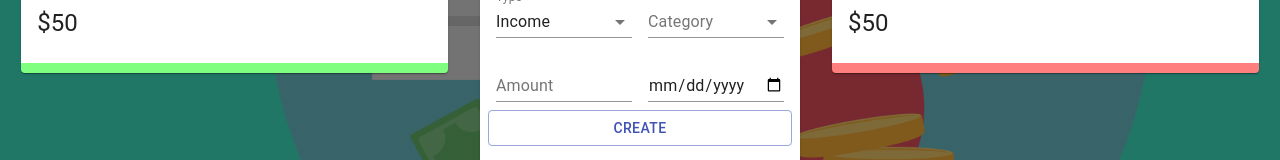
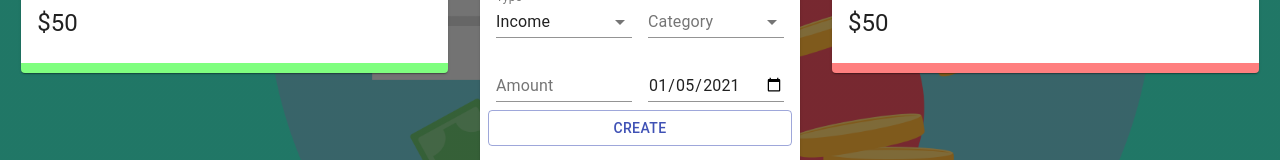
Before and after one commit to ZakiRangwala/Expense_Tracker, a React (Create React App) app: page / in a window 1280 px wide. Shown: the part 400-560 px from the top of the page. Built offline with nearby package versions, Linux system fonts and the light colour scheme.

Commit message:
display date

```diff
--- a/src/components/Main/Form/Form.jsx
+++ b/src/components/Main/Form/Form.jsx
@@ -12,6 +12,7 @@ import {
   MenuItem,
 } from "@material-ui/core";
 import useStyles from "./styles";
+import formatDate from "../../../utils/formatDate";
 import {
   incomeCategories,
   expenseCategories,
@@ -21,7 +22,7 @@ const initialState = {
   amount: "",
   category: "",
   type: "Income",
-  date: new Date(),
+  date: formatDate(new Date()),
 };
 
 const Form = () => {
@@ -70,7 +71,9 @@ const Form = () => {
               setFormData({ ...formData, category: e.target.value })
             }
           >
-            {selectedCategories.map((c) => <MenuItem key={c.type}>{c.type}</MenuItem>)}
+            {selectedCategories.map((c) => (
+              <MenuItem key={c.type}>{c.type}</MenuItem>
+            ))}
           </Select>
         </FormControl>
       </Grid>
@@ -89,7 +92,9 @@ const Form = () => {
           label=" "
           fullWidth
           value={formData.date}
-          onChange={(e) => setFormData({ ...formData, date: e.target.value })}
+          onChange={(e) =>
+            setFormData({ ...formData, date: formatDate(e.target.value) })
+          }
         />
       </Grid>
       <Button
```
